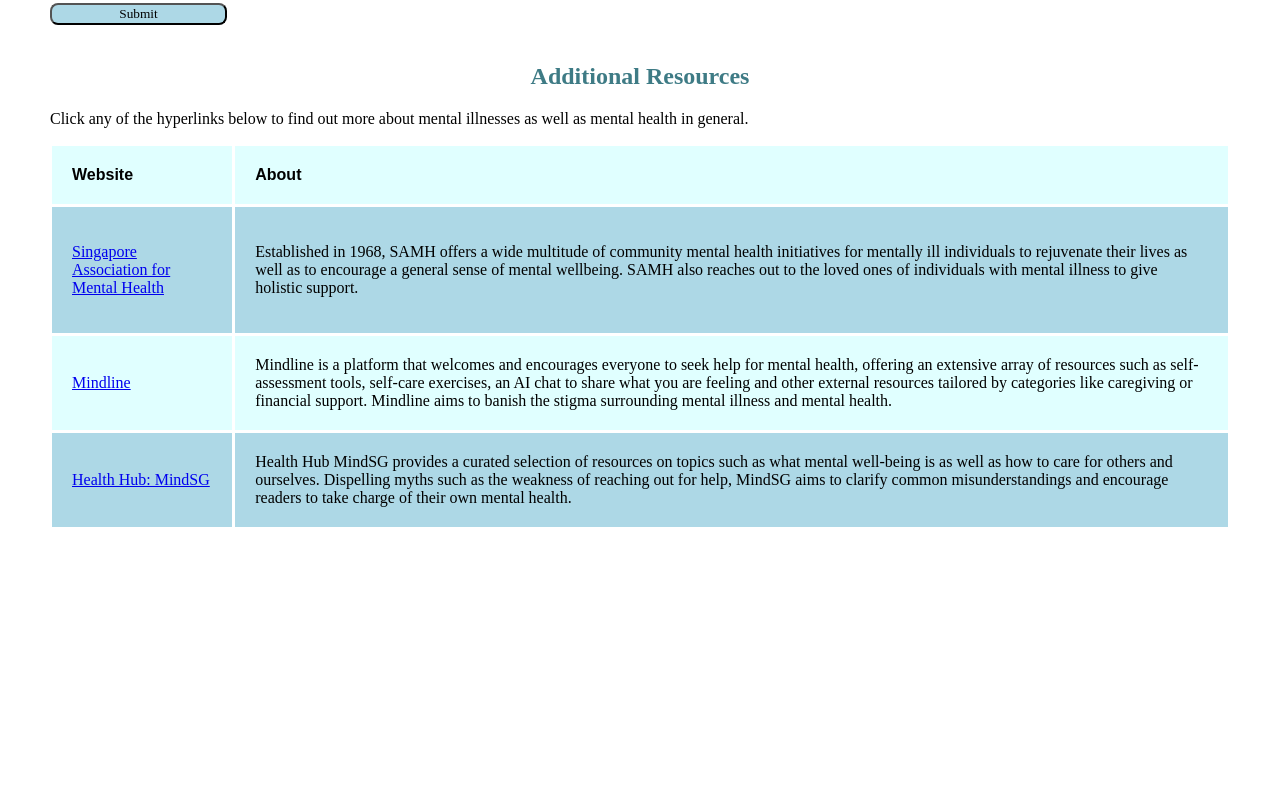
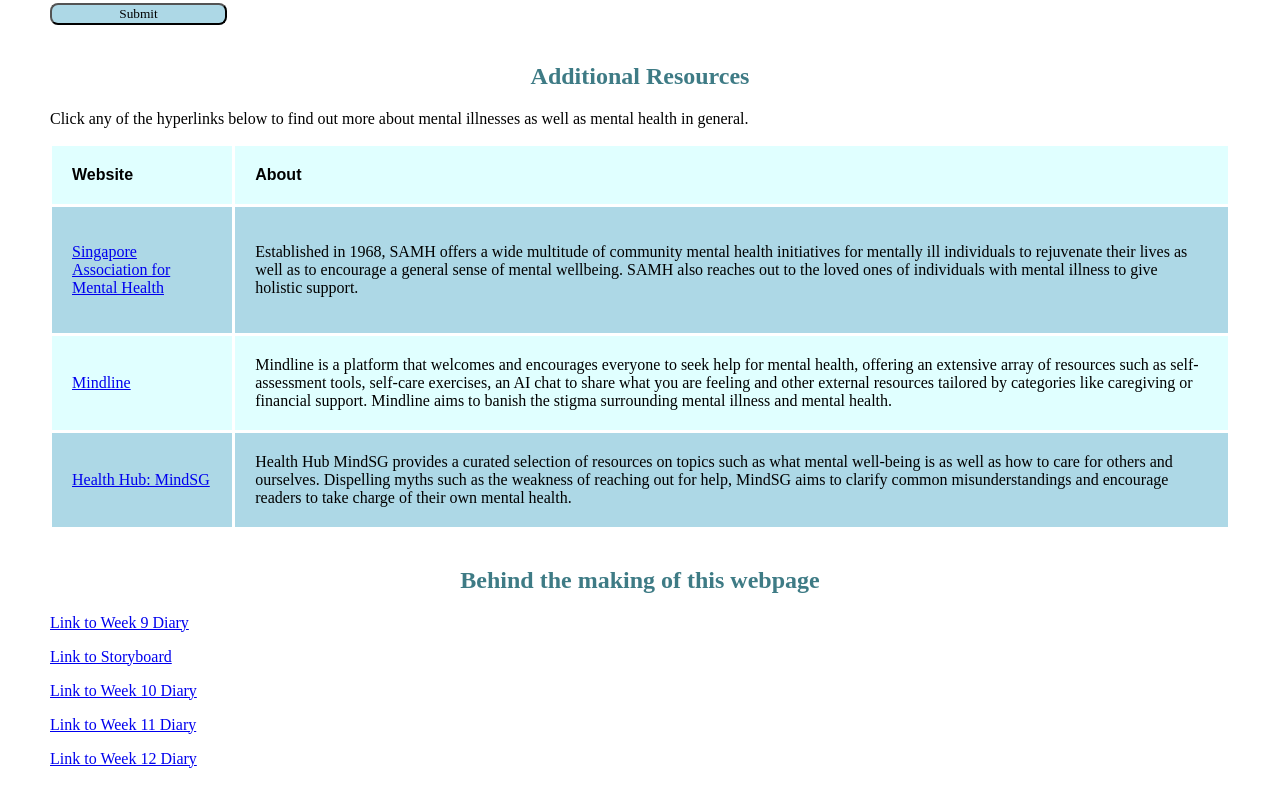
Before and after one commit to elizabethpaulyngostelow-nm2207/elizabethpaulyngostelow-nm2207.github.io, a plain HTML site: page index.html in a window 1280 px wide. Shown: the part 5518-6324 px from the top of the page. Before the commit the page ends 6097 px from the top, so only its background shows below. Drawn offline with nearby package versions, Linux system fonts and the light colour scheme.

Commit message:
Add files via upload

```diff
--- a/index.html
+++ b/index.html
@@ -173,6 +173,13 @@ What words come to your mind when you think of the term 'mental illness?' From t
 
   </table>
 
-
+<br>
+<!--Links on the final project page that display our diary entries-->
+  <h2 style="font-family:TrebuchetMS; color:rgb(62, 123, 133)">Behind the making of this webpage</h2>
+  <p><a href="NM2207_Documentation_Elizabeth Paulyn Gostelow.pdf">Link to Week 9 Diary</a></p>
+  <p><a href="NM2207 Storyboard_Elizabeth Paulyn Gostelow.pdf">Link to Storyboard</a></p>
+  <p><a href="Week 10 Submission_Elizabeth Paulyn Gostelow.pdf">Link to Week 10 Diary</a></p>
+  <p><a href="Week 11 Diary Entry Submission.pdf">Link to Week 11 Diary</a></p>
+  <p><a href="Week 12 Diary Entry Submission_Elizabeth Paulyn Gostelow.pdf">Link to Week 12 Diary</a></p>
 </body>
 </html>
```
